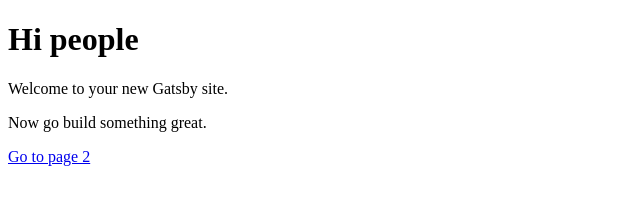
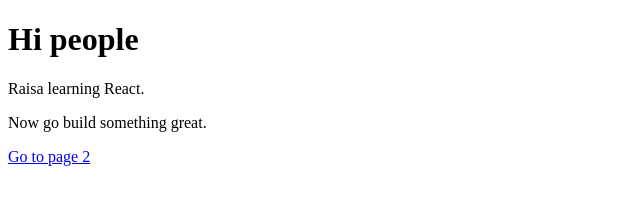
Before and after one commit to raisa-ghosh/learning-react, a Gatsby site: page / in a window 1280 px wide. Shown: the whole page, without its empty margins (0-640 px from the left). Built offline with nearby package versions, Linux system fonts and the light colour scheme; Gatsby itself is replaced by a stand-in of ours.

Commit message:
commit 1

```diff
--- a/src/pages/index.js
+++ b/src/pages/index.js
@@ -4,7 +4,7 @@
 const IndexPage = () => (
   <div>
     <h1>Hi people</h1>
-    <p>Welcome to your new Gatsby site.</p>
+    <p>Raisa learning React.</p>
     <p>Now go build something great.</p>
     <Link to="/page-2/">Go to page 2</Link>
   </div>
```
